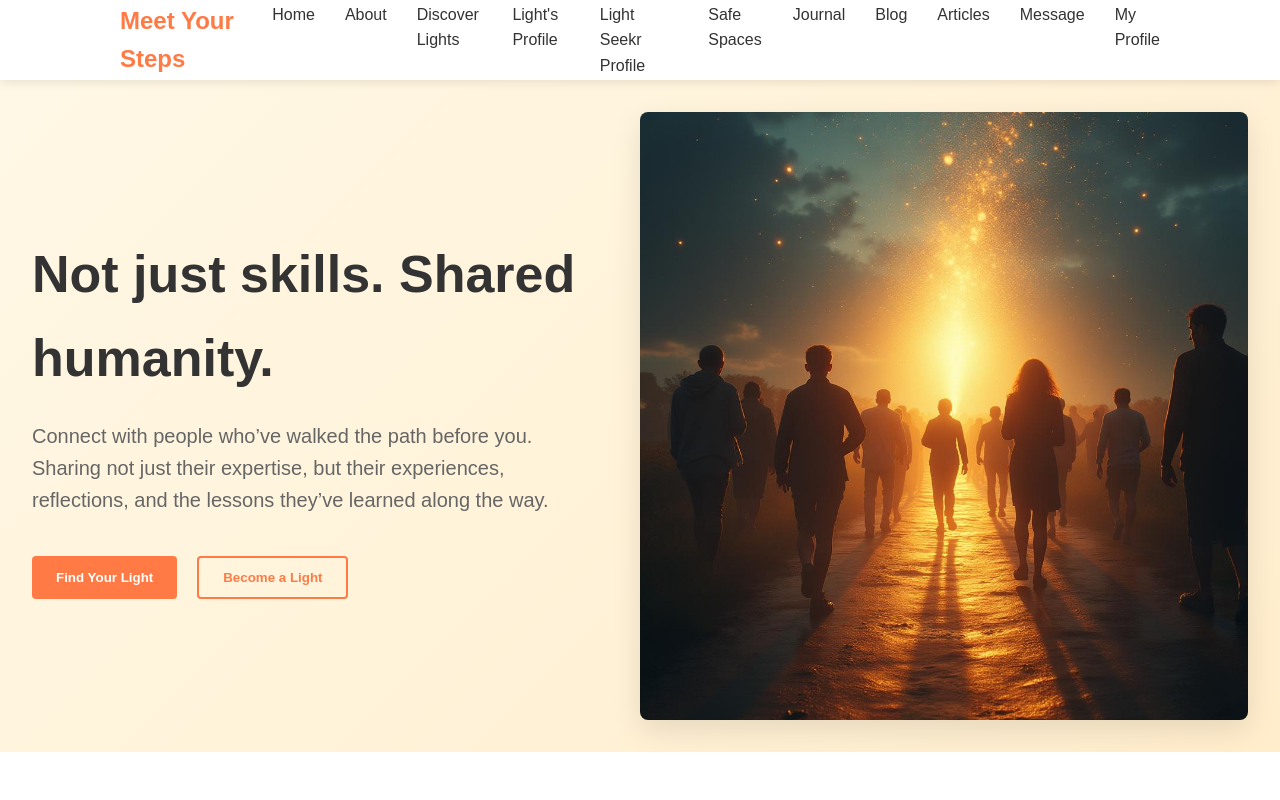
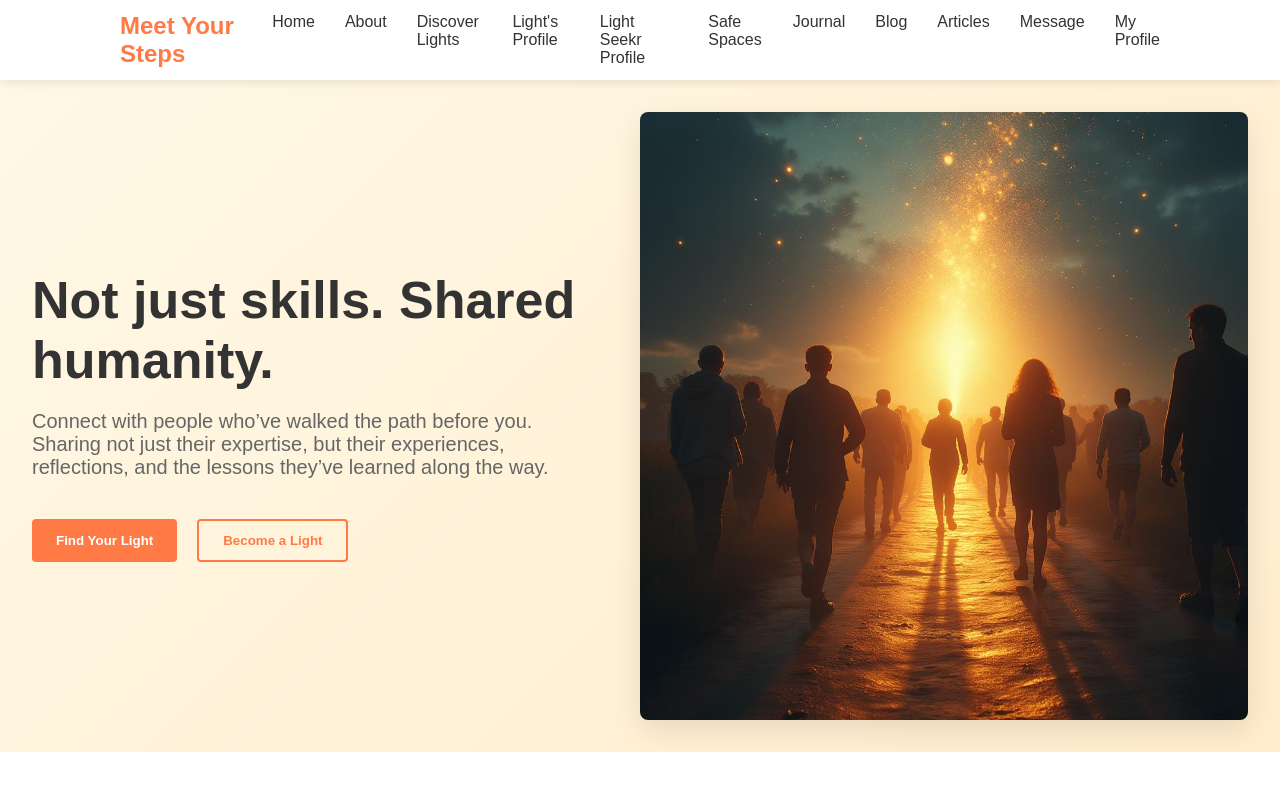
Before and after one commit to fareedsho/Meetyoursteps, a plain HTML site: page index.html in a window 1280 px wide. Shown: the top 800 px of the page. Drawn offline with Linux system fonts and the light colour scheme.

Commit message:
Update index.html

```diff
--- a/index.html
+++ b/index.html
@@ -13,11 +13,12 @@
             font-family: 'Arial', sans-serif;
         }
 
-        body {
-            line-height: 1.6;
-            color: #333;
-        }
-
+           body {
+  max-width: 100vw;
+  overflow-x: hidden; /* prevent horizontal scroll */
+  margin: 0;
+  padding: 0;
+}
         /* Header */
         header {
             display: flex;
```
